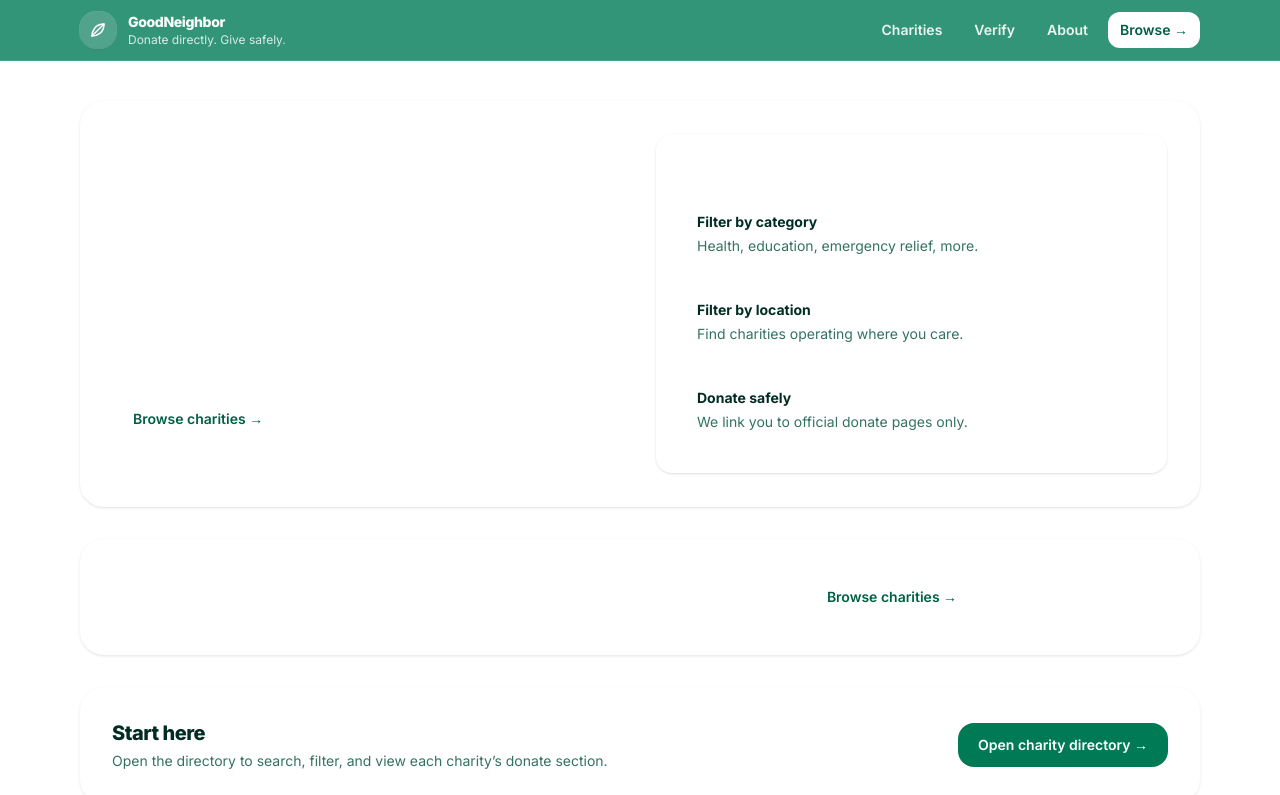
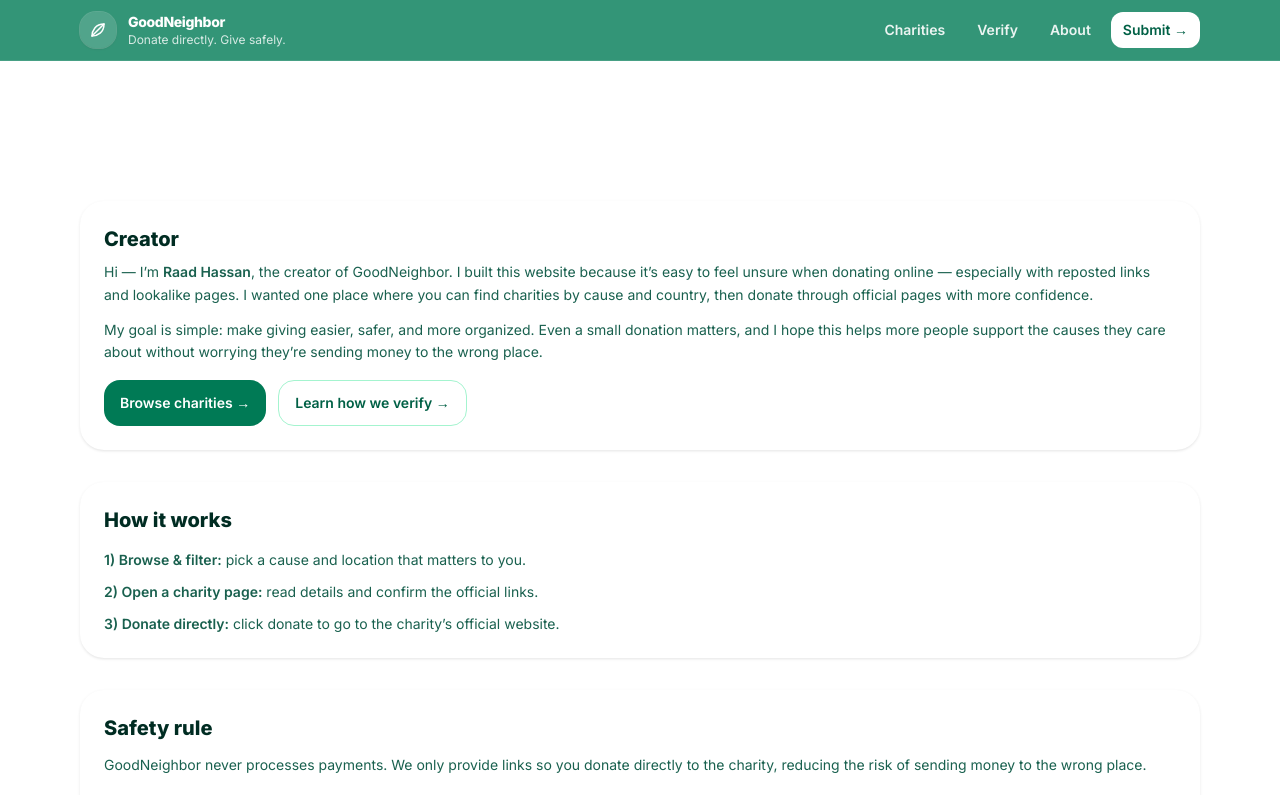
Before and after one commit to Raaooddee/goodneighbor, a Next.js app: page /about in a window 1280 px wide. Shown: the top 795 px of the page. Built offline with nearby package versions, Linux system fonts and the light colour scheme.

Commit message:
Remove redundant browse button + fix about verify link

```diff
--- a/app/about/page.tsx
+++ b/app/about/page.tsx
@@ -1,114 +1,89 @@
 import Link from "next/link";
 
-export default function Home() {
+export default function AboutPage() {
   return (
     <div className="grid gap-8">
-      {/* Hero */}
-      <section className="relative overflow-hidden rounded-3xl border border-white/15 bg-white/10 p-6 shadow-sm ring-1 ring-white/10 sm:p-8">
-        {/* subtle decoration */}
-        <div className="pointer-events-none absolute -right-24 -top-24 h-64 w-64 rounded-full bg-white/10" />
-        <div className="pointer-events-none absolute -left-24 -bottom-24 h-64 w-64 rounded-full bg-white/10" />
+      <div className="grid gap-2">
+        <h1 className="text-3xl font-extrabold tracking-tight text-white">About GoodNeighbor</h1>
+        <p className="text-white/85">
+          We help people discover charities and donate safely — by linking directly to official donation pages.
+        </p>
+      </div>
 
-        <div className="relative grid gap-8 md:grid-cols-2 md:items-center">
-          <div className="grid gap-4">
-            <h1 className="text-3xl font-extrabold tracking-tight text-white sm:text-4xl md:text-5xl">
-              Give with confidence.
-              <span className="mt-2 block text-white/80">
-                Donate directly to official charity pages.
-              </span>
-            </h1>
-
-            <p className="max-w-prose text-base leading-relaxed text-white/85">
-              Discover charities by cause and location. We never process payments — we send you straight to the charity’s
-              official donation page.
+      {/* Creator */}
+      <section className="rounded-3xl bg-white p-6 text-emerald-950 shadow-sm ring-1 ring-white/20">
+        <h2 className="text-xl font-extrabold">Creator</h2>
+        <p className="mt-2 text-sm leading-relaxed text-emerald-900/90">
+          Hi — I’m <span className="font-semibold">Raad Hassan</span>, the creator of GoodNeighbor. I built this website
+          because it’s easy to feel unsure when donating online — especially with reposted links and lookalike pages.
+          I wanted one place where you can find charities by cause and country, then donate through official pages with
+          more confidence.
+        </p>
+        <p className="mt-3 text-sm leading-relaxed text-emerald-900/90">
+          My goal is simple: make giving easier, safer, and more organized. Even a small donation matters, and I hope
+          this helps more people support the causes they care about without worrying they’re sending money to the wrong
+          place.
         </p>
 
-            <div className="flex flex-col gap-3 sm:flex-row sm:items-center">
+        <div className="mt-4 flex flex-col gap-3 sm:flex-row">
           <Link
             href="/charities"
-                className="inline-flex items-center justify-center rounded-2xl bg-white px-5 py-3 text-sm font-semibold text-emerald-800 hover:bg-white/90"
+            className="inline-flex items-center justify-center rounded-2xl bg-emerald-700 px-4 py-3 text-sm font-semibold text-white hover:bg-emerald-600"
           >
             Browse charities →
           </Link>
           <Link
-                href="/about"
-                className="inline-flex items-center justify-center rounded-2xl border border-white/20 bg-transparent px-5 py-3 text-sm font-semibold text-white hover:bg-white/10"
+            href="/verify"
+            className="inline-flex items-center justify-center rounded-2xl border border-emerald-200 bg-white px-4 py-3 text-sm font-semibold text-emerald-800 hover:bg-emerald-50"
           >
-                How it works
+            Learn how we verify →
           </Link>
-            </div>
-
-            <p className="text-xs text-white/70">
-              Tip: always verify the domain before donating. We’ll list official links.
-            </p>
-          </div>
-
-          {/* Right side */}
-          <div className="rounded-2xl border border-white/15 bg-white/10 p-5 text-white shadow-sm sm:p-6">
-            <div className="text-sm font-extrabold">What you can do</div>
-
-            <div className="mt-4 grid gap-3">
-              <div className="rounded-2xl bg-white p-4 text-emerald-950">
-                <div className="text-sm font-bold">Filter by category</div>
-                <div className="mt-1 text-sm text-emerald-900/80">Health, education, emergency relief, more.</div>
-              </div>
-              <div className="rounded-2xl bg-white p-4 text-emerald-950">
-                <div className="text-sm font-bold">Filter by location</div>
-                <div className="mt-1 text-sm text-emerald-900/80">Find charities operating where you care.</div>
-              </div>
-              <div className="rounded-2xl bg-white p-4 text-emerald-950">
-                <div className="text-sm font-bold">Donate safely</div>
-                <div className="mt-1 text-sm text-emerald-900/80">We link you to official donate pages only.</div>
-              </div>
-            </div>
-          </div>
         </div>
       </section>
 
-      {/* Donate CTA */}
-      <section className="rounded-3xl bg-white/10 p-6 ring-1 ring-white/15 shadow-sm sm:p-8">
-        <div className="flex flex-col gap-4 sm:flex-row sm:items-center sm:justify-between">
-          <div className="grid gap-1">
-            <h2 className="text-xl font-extrabold tracking-tight text-white">Ready to donate?</h2>
-            <p className="text-sm text-white/85">
-              Browse charities and donate through official links — quick, safe, and direct.
-            </p>
-          </div>
-
-          <div className="flex flex-col gap-3 sm:flex-row">
-            <Link
-              href="/charities"
-              className="inline-flex items-center justify-center rounded-2xl bg-white px-5 py-3 text-sm font-semibold text-emerald-800 hover:bg-white/90"
-            >
-              Browse charities →
-            </Link>
-            <Link
-              href="/about"
-              className="inline-flex items-center justify-center rounded-2xl border border-white/20 bg-transparent px-5 py-3 text-sm font-semibold text-white hover:bg-white/10"
-            >
-              Learn how we verify
-            </Link>
-          </div>
-        </div>
+      {/* How it works */}
+      <section className="rounded-3xl bg-white p-6 text-emerald-950 shadow-sm ring-1 ring-white/20">
+        <h2 className="text-xl font-extrabold">How it works</h2>
+        <ol className="mt-4 grid gap-3 text-sm text-emerald-900/90">
+          <li>
+            <span className="font-semibold">1) Browse & filter:</span> pick a cause and location that matters to you.
+          </li>
+          <li>
+            <span className="font-semibold">2) Open a charity page:</span> read details and confirm the official links.
+          </li>
+          <li>
+            <span className="font-semibold">3) Donate directly:</span> click donate to go to the charity’s official
+            website.
+          </li>
+        </ol>
       </section>
 
-      {/* Start here */}
-      <section className="rounded-3xl bg-white p-6 text-emerald-950 shadow-sm ring-1 ring-white/20 sm:p-8">
-        <div className="flex flex-col gap-4 sm:flex-row sm:items-center sm:justify-between">
-          <div className="grid gap-1">
-            <h2 className="text-xl font-extrabold tracking-tight">Start here</h2>
-            <p className="text-sm text-emerald-900/80">
-              Open the directory to search, filter, and view each charity’s donate section.
+      {/* Safety */}
+      <section className="rounded-3xl bg-white p-6 text-emerald-950 shadow-sm ring-1 ring-white/20">
+        <h2 className="text-xl font-extrabold">Safety rule</h2>
+        <p className="mt-3 text-sm leading-relaxed text-emerald-900/90">
+          GoodNeighbor never processes payments. We only provide links so you donate directly to the charity, reducing
+          the risk of sending money to the wrong place.
         </p>
-          </div>
+        <ul className="mt-4 grid gap-2 text-sm text-emerald-900/90">
+          <li>• Always check the website domain before donating.</li>
+          <li>• Prefer verified/official links when available.</li>
+          <li>• If something looks suspicious, don’t donate and report it.</li>
+        </ul>
+      </section>
 
-          <Link
-            href="/charities"
-            className="inline-flex items-center justify-center rounded-2xl bg-emerald-700 px-5 py-3 text-sm font-semibold text-white hover:bg-emerald-600"
+      {/* Contact */}
+      <section className="rounded-3xl bg-white p-6 text-emerald-950 shadow-sm ring-1 ring-white/20">
+        <h2 className="text-xl font-extrabold">Submissions</h2>
+        <p className="mt-2 text-sm text-emerald-900/90">
+          Want to add a charity? Email the official website + donation page link:
+        </p>
+        <a
+          href="mailto:YOUR_EMAIL_HERE?subject=GoodNeighbor%20Charity%20Submission"
+          className="mt-4 inline-flex rounded-2xl bg-emerald-700 px-4 py-3 text-sm font-semibold text-white hover:bg-emerald-600"
         >
-            Open charity directory →
-          </Link>
-        </div>
+          Submit a charity →
+        </a>
       </section>
     </div>
   );
--- a/app/layout.tsx
+++ b/app/layout.tsx
@@ -71,12 +71,13 @@ export default function RootLayout({ children }: { children: React.ReactNode })
                 About
               </Link>
 
-              <Link
-                href="/charities"
+              {/* Submit replaces Browse */}
+              <a
+                href="mailto:raad.alshaikh.hassan@gmail.com?subject=GoodNeighbor%20Charity%20Submission"
                 className="rounded-xl bg-white px-3 py-2 text-sm font-semibold text-emerald-800 hover:bg-white/90"
               >
-                Browse →
-              </Link>
+                Submit →
+              </a>
             </nav>
           </div>
         </header>
```
Lines whose indentation alone changed are shown as unchanged.
